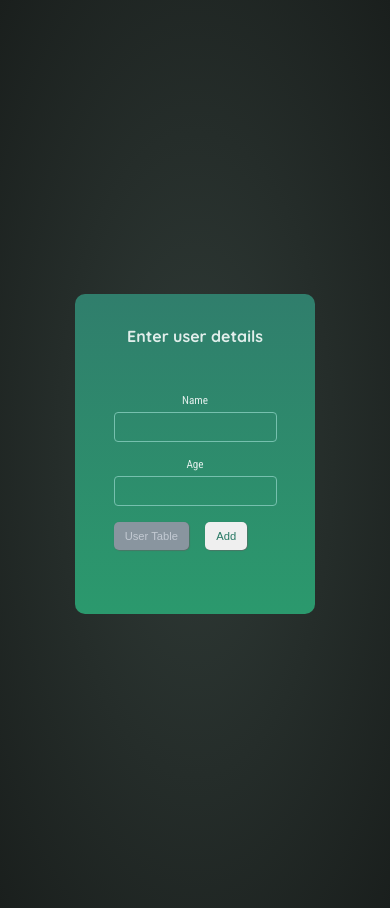
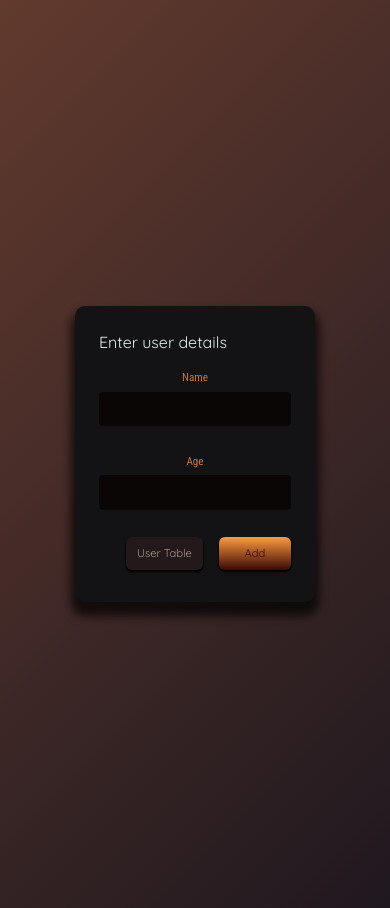
Before and after one commit to moazan-ad/test-app-react, a React (Vite) app: page / in a window 390 px wide. Shown: the top 908 px of the page. Built offline with nearby package versions, Linux system fonts and the light colour scheme.

Commit message:
fix: improve app design

```diff
--- a/index.html
+++ b/index.html
@@ -4,6 +4,7 @@
     <meta charset="UTF-8" />
     <link rel="icon" type="image/svg+xml" href="/vite.svg" />
     <link rel="stylesheet" href="https://cdnjs.cloudflare.com/ajax/libs/font-awesome/6.7.1/css/all.min.css" integrity="sha512-5Hs3dF2AEPkpNAR7UiOHba+lRSJNeM2ECkwxUIxC1Q/FLycGTbNapWXB4tP889k5T5Ju8fs4b1P5z/iB4nMfSQ==" crossorigin="anonymous" referrerpolicy="no-referrer" />
+    <script src="https://cdnjs.cloudflare.com/ajax/libs/gsap/3.12.5/gsap.min.js" integrity="sha512-7eHRwcbYkK4d9g/6tD/mhkf++eoTHwpNM9woBxtPUBWm67zeAfFC+HrdoE2GanKeocly/VxeLvIqwvCdk7qScg==" crossorigin="anonymous" referrerpolicy="no-referrer"></script>
     <meta name="viewport" content="width=device-width, initial-scale=1.0" />
     <title>Vite + React</title>
   </head>
--- a/package.json
+++ b/package.json
@@ -10,6 +10,8 @@
     "preview": "vite preview"
   },
   "dependencies": {
+    "@gsap/react": "^2.1.1",
+    "gsap": "^3.12.5",
     "react": "^18.3.1",
     "react-dom": "^18.3.1"
   },
--- a/src/components/ui/Input.jsx
+++ b/src/components/ui/Input.jsx
@@ -1,7 +1,12 @@
-
-
-
-const Input = ({title,id,value,onChange,type="text"}) => {
+/* eslint-disable react/prop-types */
+const Input = ({
+    title,
+    id,
+    value,
+    onChange,
+    type="text",
+    error
+}) => {
     return(
         <div className='input-group'>
             <label htmlFor="name">{title}</label>
@@ -9,6 +14,12 @@ const Input = ({title,id,value,onChange,type="text"}) => {
                 id={id} value={value}
                 onChange={onChange}
             />
+            <div className="error">
+            {
+                (error.set === true && error.errorField === id) ?
+                error.message : null
+            }
+            </div>
         </div>
     );
 }
--- a/src/components/user-form/UserForm.jsx
+++ b/src/components/user-form/UserForm.jsx
@@ -15,6 +15,8 @@ const UserForm = ({
     }) => {
 
 
+
+
     const editUserList = (user) => {
         setUserList(prev => {
             const { name, age, index } = user;
@@ -26,25 +28,41 @@ const UserForm = ({
 
     const [error,setError] = useState({
         set: false,
+        errorField: '',
         message: ''
     });
 
     const handleUserInput = (e) => {
         e.preventDefault();
         const {name, value} = e.target;
+        if(value){
+            setError({
+                set: false,
+                errorField: '',
+                message: ""
+            });
+        }
         setUser( prev => ({...prev,[name]: value}))
     }
 
     const handleOnSubmit = (e) => {
         e.preventDefault();
-        if(user.name.length > 0 && user.age > 0){
-            if (isEditing) editUserList(user);
-            else addToUserList({user});
-            setUser({ name: '', age: '', id: '' });
-            handleToggleComponents('user-table');
-            return;
-        }
-        setError({set:true,message: "'Name' and 'Age' should be valid value."})
+        if (user.name.length <= 0)
+            return setError({
+                            set: true,
+                            errorField: 'name',
+                            message: "Name should be valid."
+                        });
+        else if (user.age <= 0)
+            return setError({
+                            set: true,
+                            errorField: 'age',
+                            message: "'Age' should be a valid value." });
+
+        if (isEditing) editUserList(user);
+        else addToUserList({user});
+        setUser({ name: '', age: '', id: '' });
+        handleToggleComponents('user-table');
     }
 
     const handleToggle = () => {
@@ -63,31 +81,25 @@ const UserForm = ({
                     <form id='user-form' onSubmit={handleOnSubmit}>
                         <Input title={"Name"} id={"name"}
                             value={user.name} onChange={handleUserInput}
+                            error={error}
                         />
                         <Input title={"Age"} id={"age"} type='number'
                             value={user.age} onChange={handleUserInput}
+                            error={error}
                         />
                         <div className='btn-group'>
-                            {/* button to scroll to table section */}
                             <button className='btn secondary-btn'
                                 onClick={handleToggle}>
                                 User Table
                             </button>
-                            <button type='submit' className='btn primary-btn'>
+                            <button type='submit' className='btn primary-btn edit-update-btn'>
                                 {
                                     isEditing ? "Update" : "Add"
                                 }
                             </button>
                         </div>
-                        {
-                            error.set &&
-                                <div className='error'>
-                                    {error.message}
-                                </div>
-                        }
                     </form>
                 </div>
-                <div className="card-footer"></div>
             </div>
         </section>
     );
--- a/src/components/user-form/userForm.css
+++ b/src/components/user-form/userForm.css
@@ -11,48 +11,59 @@
 #user-form-card{
 
   min-width: 25rem;
-  background: linear-gradient(180deg, #307e6c, #2b996d);
+  background: #131315;
+
+  box-shadow: 0px 10px 10px 4px #000000b3;
+
+
   border-radius: 10px;
-  min-height: 20rem;
+  min-height: 19rem;
   display: flex;
   flex-direction: column;
   align-items: center;
   justify-content: space-around;
-  padding: 1rem 0rem;
+  padding: 1rem 2rem;
 }
 
 #user-form {
   border-radius: 4px;
   width: fit-content;
+  width: 100%;
+
 }
 
 .input-group {
   display: flex;
   flex-direction: column;
-  justify-content: space-evenly;
-  margin: 1rem 0rem;
+  /* justify-content: space-evenly; */
+  margin: 0.5rem 0rem;
 }
 
 #user-form label {
     margin-bottom: 0.3rem;
   font-family: 'Roboto Condensed', sans-serif;
-  font-size: 0.7rem;
+  font-size: 0.9rem;
   font-weight: medium;
+  color: #c97330;
 }
 
 #user-form input {
-  /* width: 100%; */
-  padding: 0.5rem;
-  border: 1px solid #76c0ae;
+  width: 100%;
+  padding: 0.5rem 0.6rem;
+  border: none ;
   border-radius: 0.25rem;
-  background-color: transparent;
-  color: #c2e9e0;
+  background-color: rgb(10 6 6);
+  color: #c97330;
   font-size: 1rem;
   outline: none;
+  transition: all 0.5 ease;
+  border: 1px solid transparent;
+
+
 }
 
 #user-form input:focus{
-    border: 2px solid #76c0ae;
+    border: 1px solid #c97330;
 }
 
 
@@ -60,9 +71,53 @@
 @media only screen and (max-width: 600px) {
     #user-form-card{
         min-width: 15rem!important;
-        padding: 1rem 1.5rem !important;
+        padding: 1.5rem 1.5rem !important;
+        min-height: 16rem;
+
+    }
+    #user-form{
+      padding: 0.5rem 0rem;
     }
     #user-form input{
         font-size: 0.7rem;
     }
+    #user-form label{
+        font-size: 0.7rem;
+    }
+    .input-group .error{
+        font-size: 0.6rem!important;
+
+    }
+
+
 }
+
+
+.edit-update-btn{
+  padding: 0.5rem 1.6rem;
+  border: none;
+  outline: none ;
+}
+
+
+
+#user-form-card .card-header,
+#user-form-card .card-body{
+  width: 100%;
+  display: flex;
+}
+
+
+#user-form-card .btn-group{
+  width: 100%;
+  justify-content: end;
+}
+
+.input-group .error{
+  margin-top: 0.2rem;
+  font-size: 0.7rem;
+  color: rgb(202, 38, 38);
+  font-weight: 600;
+  white-space: pre-line;
+  min-height: 1rem;
+}
--- a/src/components/user-table/UserTable.jsx
+++ b/src/components/user-table/UserTable.jsx
@@ -24,12 +24,7 @@ const UserTable = ({
 
     return(
         <section id="user-table-section">
-            <div className='table-header'>
-                <button className='primary-btn add-user-data-btn'
-                onClick={handleToggle}>
-                    Add Data
-                </button>
-            </div>
+            <div id='user-table-card'>
                 <table id="user-table">
                     <thead>
                         <tr>
@@ -41,16 +36,16 @@ const UserTable = ({
                     <tbody>
                         {
 
-                        userList.map((user,index) =>
+                            userList.map((user, index) =>
                                 <tr key={`${index}`}>
                                     <td>{user.name}</td>
                                     <td>{user.age}</td>
                                     <td>
                                         <div className='action-btns'>
-                                        <button onClick={() => handleEditToggle(user, index)}>
+                                            <button title='Edit' onClick={() => handleEditToggle(user, index)}>
                                                 <i className="fa-solid fa-pen-to-square edit-btn"></i>
                                             </button>
-                                        <button
+                                            <button title='Delete'
                                                 onClick={() => deleteFromUserList(index)}>
                                                 <i className="fa-solid fa-trash delete-btn"></i>
                                             </button>
@@ -61,6 +56,12 @@ const UserTable = ({
                         }
                     </tbody>
                 </table>
+
+            </div>
+            <button title='Add User Data' className='btn add-user-data-btn'
+                onClick={handleToggle}>
+                New User
+            </button>
         </section>
     );
 }
--- a/src/components/user-table/userTable.css
+++ b/src/components/user-table/userTable.css
@@ -1,25 +1,57 @@
 #user-table-section{
     display: flex;
     flex-direction: column;
+    gap: 2rem;
     padding-top:4rem;
     align-items: center;
     min-height: 100vh;
     min-width: 100%;
 }
 
+.table-header{
+  display: flex;
+  width: 90%;
+  justify-content: end;
+  align-items: center;
+}
+
+#user-table-card{
+
+  min-width: 25rem;
+  background: rgba(0, 0, 0, 0.2);
+  border-radius: 16px;
+  box-shadow: 0 4px 30px rgba(0, 0, 0, 0.1);
+  backdrop-filter: blur(5px);
+  -webkit-backdrop-filter: blur(5px);
+  border: 1px solid rgba(135, 135, 135, 0.3);
+
+
+  position: relative;
+  border-radius: 10px;
+  min-height: 20rem;
+  display: flex;
+  flex-direction: column;
+  align-items: center;
+  padding: 2rem 0rem;
+}
 
 #user-table {
   max-width: 50rem;
-  padding: 1rem;
+  width: 90%;
   border-collapse: collapse;
-
   text-align: right;
 }
 
+
 #user-table thead tr th{
-  font-size: 1.1rem;
-  color: #83e6c0;
+  font-size: 1.2rem;
   border-bottom: 2px solid;
+}
+
+
+#user-table thead,
+#user-table tbody{
+  color: #ffd3c7;
 }
 
 #user-table tbody tr td{
@@ -29,17 +61,14 @@
 
 #user-table thead tr th,
 #user-table tbody tr td{
-  padding:0.55rem;
+  padding:0.8rem 1.5rem;
   text-align: start;
+  text-transform: capitalize;
 }
-
-
-
 
 #user-table tbody {
   font-family: 'Roboto Condensed', sans-serif;
   font-size: 0.9rem;
-  color: #c2e9e0;
 }
 
 #user-table tr button:hover i{
@@ -56,34 +85,55 @@
   cursor: pointer;
 }
 
-#user-table tr button i.delete-btn{
-  color: red;
+#user-table tr button i.delete-btn,
+#user-table tr button i.edit-btn{
+
+  color: #8E625B;
+
+
 }
-#user-table tr button i.edit-btn{
-  color: rgb(215, 215, 11);
-}
+
 #user-table tr div{
   display: flex;
-  gap: 0.5rem;
+  gap: 1rem;
   align-items: center;
   justify-content: center;
 }
 
-.table-header{
-  display: flex;
-  justify-content: end;
-  align-items: end;
-  width: 100%;
+.add-user-data-btn{
+  border: none;
+  outline: 0;
+  transition: all 0.5s ease;
+  background: #ffd3c7;
+  color: #8E625B;
+  cursor: pointer;
+  box-shadow: none!important;
 }
 
-.add-user-data-btn{
-  padding: 0.3rem 0.6rem;
-  border-radius: 3px;
-  border: #00a67a;
-  outline:none;
+.add-user-data-btn:hover{
+  background: #ffbca9;
+  color: #7f5751;
+}
 
-  transition: all 0.5s ease;
+
+
+@media only screen and (max-width: 600px) {
+    #user-table-card{
+        min-width: 15rem!important;
+        padding: 1rem 1.5rem !important;
+
+    }
+
+
+      #user-table thead tr th,
+      #user-table tbody tr td{
+        padding:0.8rem 1rem;
+      }
+      #user-table thead tr th{
+        font-size: 0.9rem;
+      }
+      #user-table tbody{
+        font-size: 0.7rem;
+      }
+
 }
-.add-user-data-btn:active{
-  scale: 0.7;
-}
--- a/src/index.css
+++ b/src/index.css
@@ -1,4 +1,8 @@
 @import url('https://fonts.googleapis.com/css2?family=Quicksand:wght@400;700&family=Roboto+Condensed:wght@400;700&display=swap');
+
+@tailwind base;
+@tailwind components;
+@tailwind utilities;
 
 * {
   margin: 0;
@@ -15,7 +19,7 @@ body {
   font-family: 'Quicksand', sans-serif;
   -webkit-font-smoothing: antialiased;
   -moz-osx-font-smoothing: grayscale;
-  background: radial-gradient(#303b37, #1a1f1d);
+  background: linear-gradient(135deg,#623A2E, #1F181F);
   color: #e1eeeb;
   min-height: 100vh;
   display: grid;
@@ -26,16 +30,6 @@ body {
   font-size: 1.2rem;
 }
 
-@media only screen and (max-width: 600px) {
-    .title{
-      font-size: 1rem!important ;
-    }
-    .btn{
-     font-size: 0.7rem!important;
-
-    }
-}
-
 .center {
   text-align: center;
 }
@@ -43,16 +37,17 @@ body {
 .btn{
   padding: 0.5rem 0.7rem;
   font-size: 0.8rem;
-  border-radius: 5px;
-  scale: 1;
+  border-radius: 6px;
   transition: all 0.5s ease;
-  box-shadow: 0.5px 0.5px 1px rgb(97, 97, 97);
+  box-shadow: 0px 3px 4px 1px black;
+  display: flex;
+  justify-content: center;
+  align-items: center;
+  opacity: 1;
+
 }
 .btn:hover{
   cursor: pointer;
-}
-.btn:active{
-  scale: 0.7;
 }
 
 .btn-group{
@@ -62,34 +57,28 @@ body {
 }
 
 .primary-btn{
-  color: #277863;
+  color: #3A0905;
+  background: linear-gradient(180deg,#FF9B40,#3A0905);
+
   border: none;
 }
 
 .primary-btn:hover{
-  background: #00a67a;
-  color: rgb(232, 232, 232);
+  color: #fffbf9;
+
 }
 
 .secondary-btn{
-  background-color: #89959f;
-  color: #c3cad3;
+  background-color: #23191a;
+  color: #ae9690;
   border: none;
 }
 
 .secondary-btn:hover{
-  background-color: #6c757d;
-  color: #b0b4b8;
+  background-color: #372425;
+  color: #856c65;
+
 }
-
-
-.error{
-  font-size: 0.7rem;
-  color: rgb(202, 38, 38);
-  margin: 1rem 0rem;
-  font-weight: 600;
-}
-
 
 
 
@@ -102,7 +91,17 @@ body {
   background: #6b6b6b;
 }
 
-
 ::-webkit-scrollbar-track{
   background: #e6e6e6;
 }
+
+@media only screen and (max-width: 600px) {
+    .title{
+      font-size: 1rem!important ;
+    }
+    .btn{
+      font-size: 0.7rem!important;
+      box-shadow: 0px 1.5px 2px 0.5px black;
+    }
+
+}
```
Also changed, not shown: 1 other file (tests, documents, lock files or other folders). Lines whose indentation alone changed are shown as unchanged.
